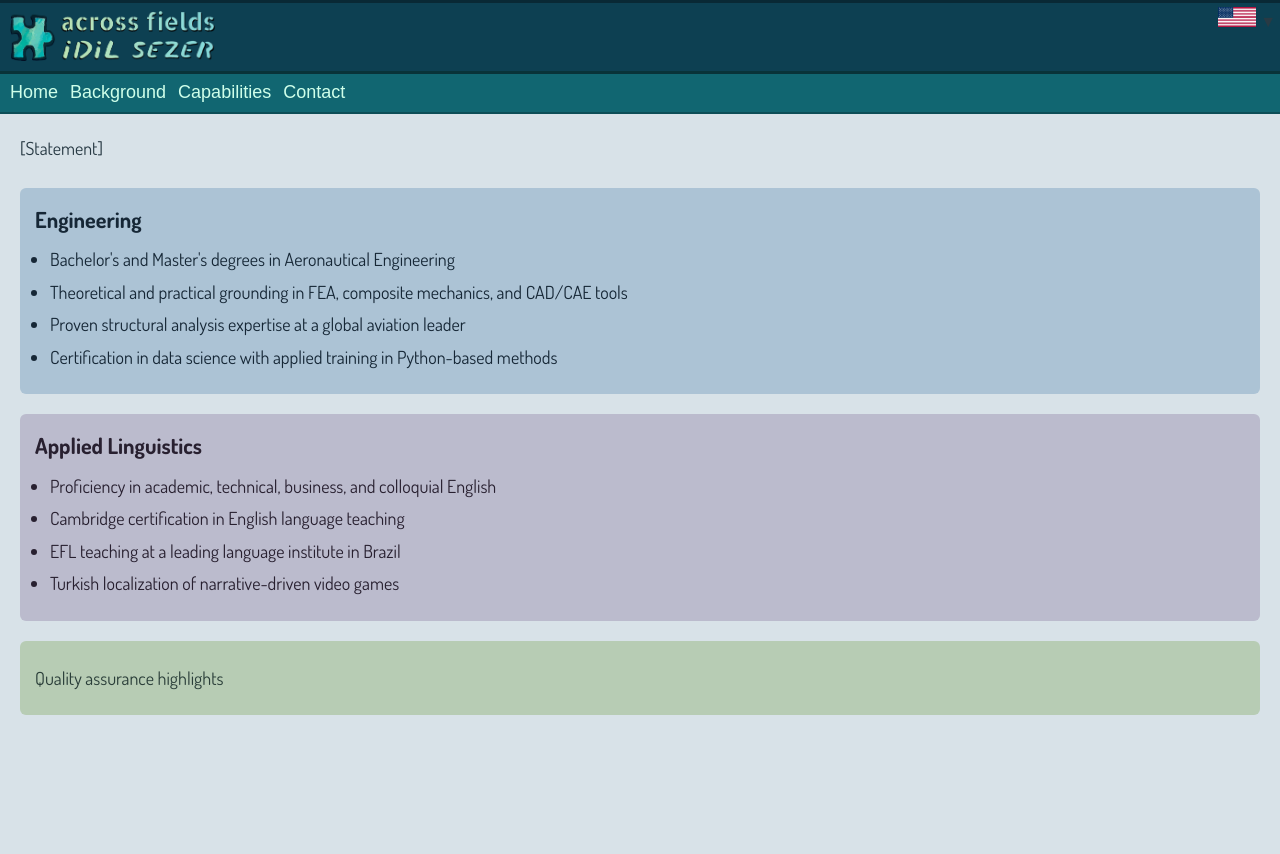
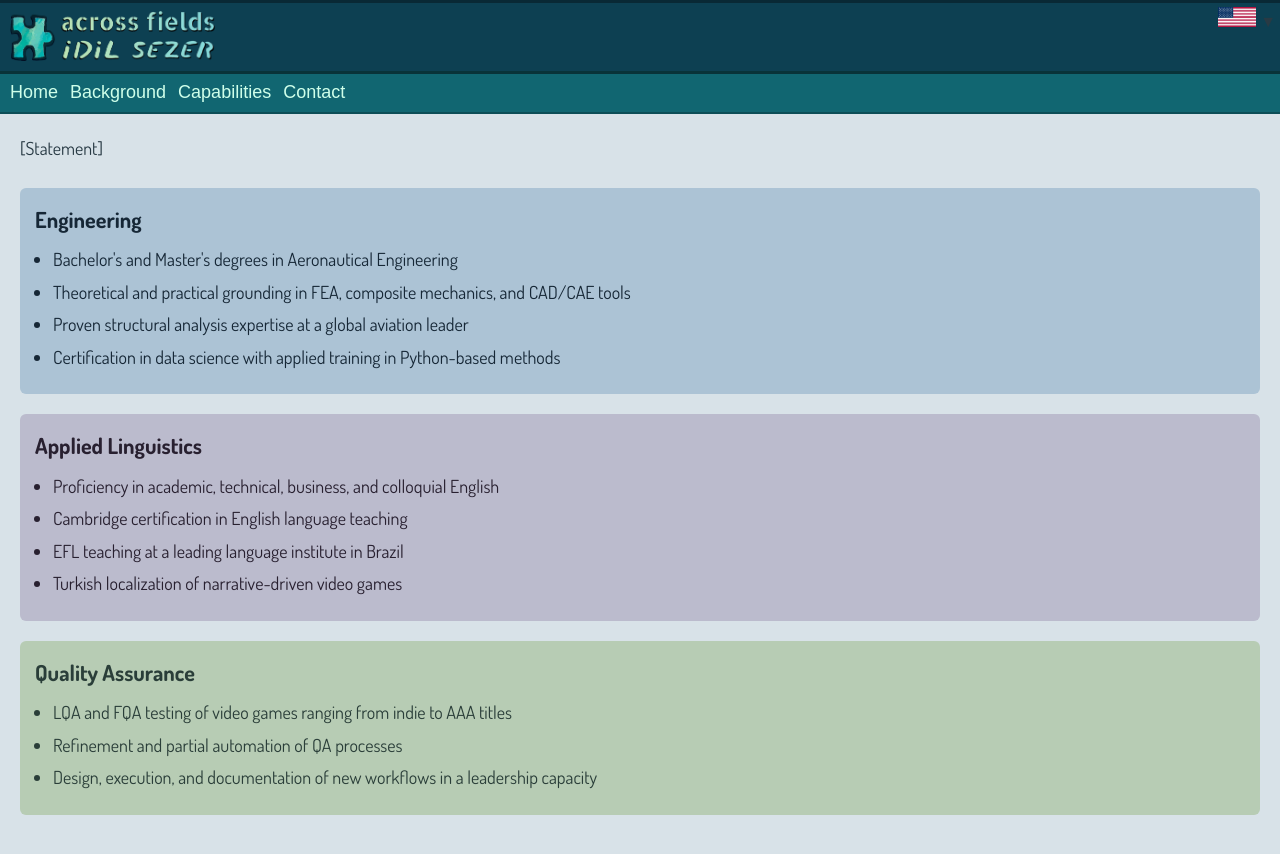
Before and after one commit to acrossfields/idilsezer, a Jekyll site: the page built from en/index.md, in a window 1280 px wide. Shown: the top 854 px of the page. Built offline with Jekyll 4.4.1, drawn with Linux system fonts in a browser that asks for light colours; some web fonts are replaced.

Commit message:
Update index.md

```diff
--- a/en/index.md
+++ b/en/index.md
@@ -9,7 +9,7 @@ permalink: /en/
 
 <div class="content-home eng">
   <p style="font-weight: bold; font-size: 22px; margin-top: 10px; margin-bottom: 15px;">Engineering</p>
-  <ul style="margin-top: 0; padding-left: 15px;">
+  <ul style="margin-top: 0; padding-left: 18px;">
     <li style="margin-bottom: 10px;">Bachelor's and Master's degrees in Aeronautical Engineering</li>
     <li style="margin-bottom: 10px;">Theoretical and practical grounding in FEA, composite mechanics, and CAD/CAE tools</li>
     <li style="margin-bottom: 10px;">Proven structural analysis expertise at a global aviation leader</li>
@@ -19,7 +19,7 @@ permalink: /en/
 
 <div class="content-home lang">
   <p style="font-weight: bold; font-size: 22px; margin-top: 10px; margin-bottom: 15px;">Applied Linguistics</p>
-  <ul style="margin-top: 0; padding-left: 15px;">
+  <ul style="margin-top: 0; padding-left: 18px;">
     <li style="margin-bottom: 10px;">Proficiency in academic, technical, business, and colloquial English</li>
     <li style="margin-bottom: 10px;">Cambridge certification in English language teaching</li>
     <li style="margin-bottom: 10px;">EFL teaching at a leading language institute in Brazil</li>
@@ -28,5 +28,10 @@ permalink: /en/
 </div>
 
 <div class="content-home qa">
-  <p>Quality assurance highlights</p>
+  <p style="font-weight: bold; font-size: 22px; margin-top: 10px; margin-bottom: 15px;">Quality Assurance</p>
+  <ul style="margin-top: 0; padding-left: 18px;">
+    <li style="margin-bottom: 10px;">LQA and FQA testing of video games ranging from indie to AAA titles</li>
+    <li style="margin-bottom: 10px;">Refinement and partial automation of QA processes</li>
+    <li style="margin-bottom: 10px;">Design, execution, and documentation of new workflows in a leadership capacity</li>
+  </ul>
 </div>
```
